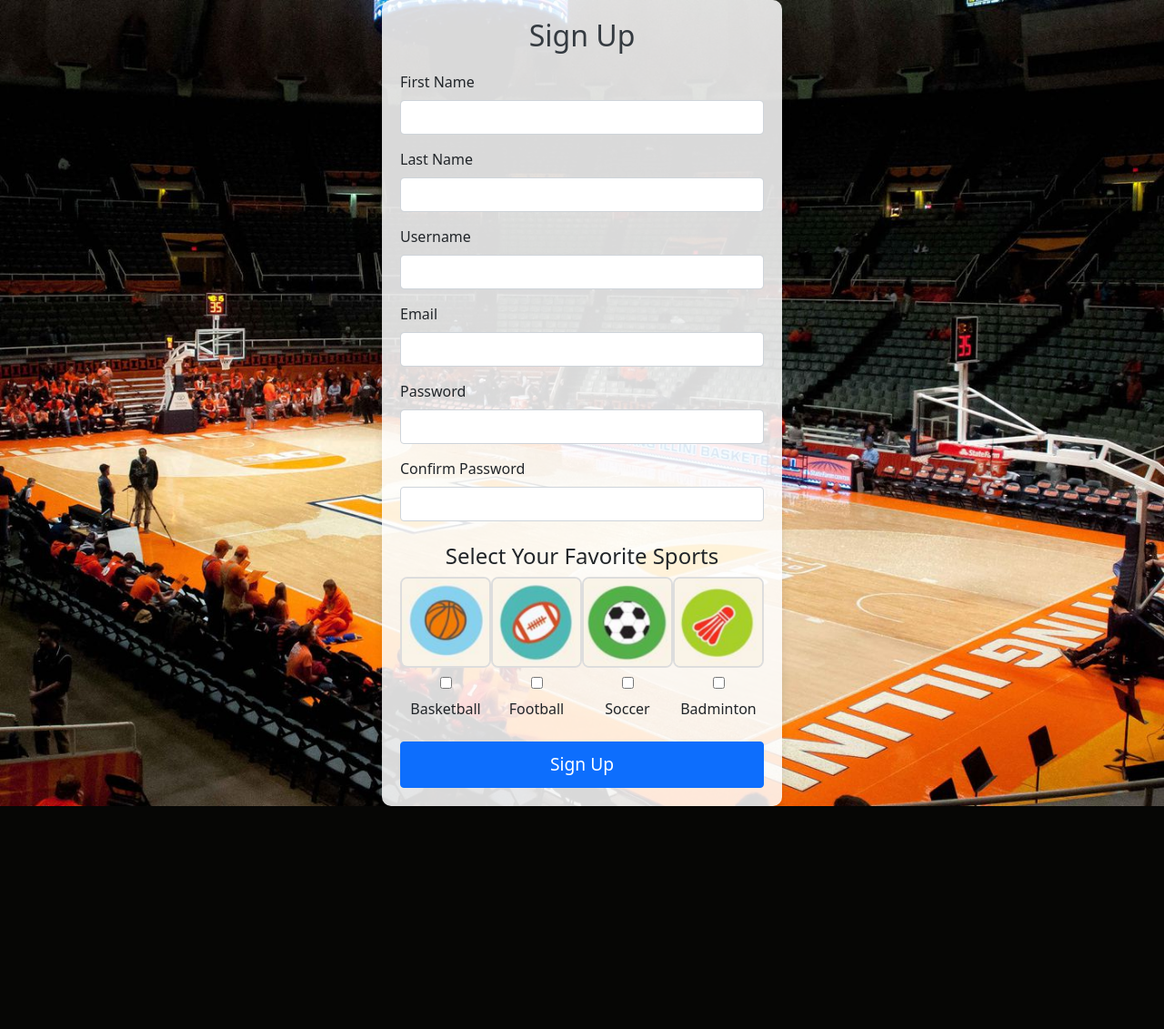
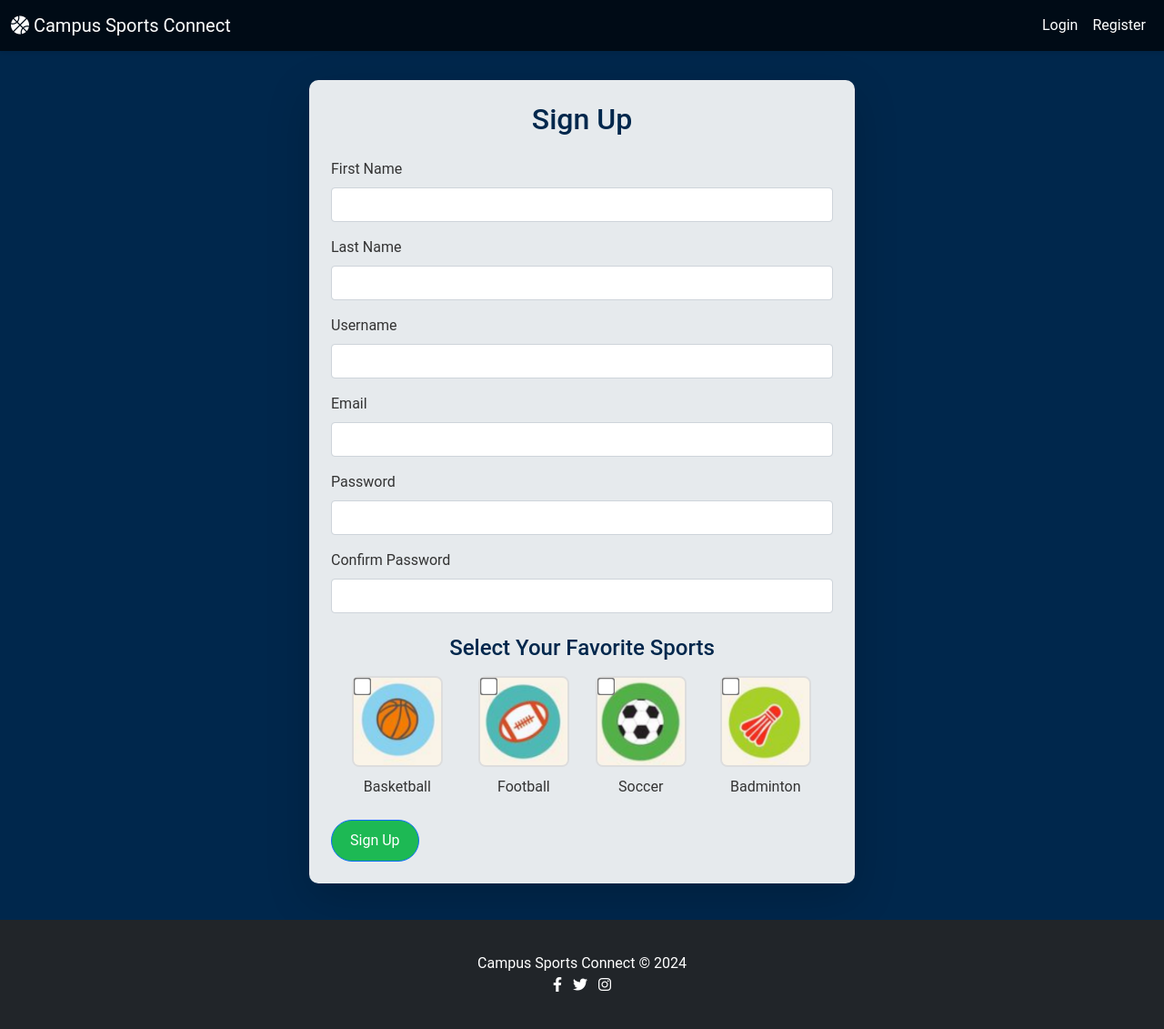
Before and after one commit to YueminYu/campus-sport-connect, a Flask app: page /register in a window 1280 px wide. Shown: the whole page at 91% size. Before the commit the page ends 886 px from the top, so only its background shows below. Run offline with Flask 3, Linux system fonts and the light colour scheme; some libraries are stand-ins or nearby versions.

Commit message:
finished the new design

```diff
--- a/app/static/css/style.css
+++ b/app/static/css/style.css
@@ -5,46 +5,94 @@ body {
     margin: 0;
     display: flex;
     flex-direction: column;
-    min-height: 100vh; /* Full viewport height */
+    min-height: 100vh;
+    color: white; /* Ensure other pages use white text */
 }
 
 /* Ensure the main container grows to push footer down */
 .container {
-    flex-grow: 1; /* Push footer to bottom */
+    flex-grow: 1;
     padding: 20px;
 }
 
-/* Hero Section */
+/* Hero Section with Gradient Background */
 .hero-section {
-    background-image: url("/static/images/UIUC_Court.png"); /* Ensure the path is correct */
-    background-size: cover;
-    background-position: center;
-    background-repeat: no-repeat;
-    min-height: 100vh; /* Ensure it covers the entire viewport */
+    background: linear-gradient(135deg, #1a1a1a 0%, #1e1e2f 40%, #2a2a3b 100%);
+    color: white;
+    min-height: 100vh;
     display: flex;
     align-items: center;
     justify-content: center;
-    position: relative;
+    text-align: center;
 }
 
-/* Hero Section Titles */
-.hero-section h1 {
-    font-size: 4.5rem;
-    font-weight: 700; /* Bold */
-    color:#FFFFFF;
-    text-shadow: 2px 2px 4px rgba(0, 0, 0, 0.7); /* Subtle shadow for contrast */
+/* Gradient Text for Title (specific to hero section) */
+.hero-section .title-gradient {
+    font-size: 3.5rem;
+    font-weight: bold;
+    background: linear-gradient(to right, #30CFD0, #FF69B4);
+    -webkit-background-clip: text; /* For WebKit browsers */
+    background-clip: text; /* Standard property for compatibility */
+    -webkit-text-fill-color: transparent; /* Makes the text color transparent */
+    color: transparent; /* Standard property for compatibility */
     margin-bottom: 10px;
 }
 
-.hero-section p {
-    font-size: 1.7rem;
-    font-weight: 400;
-    color: hsl(0, 0%, 96%);
-    text-shadow: 1px 1px 3px rgba(0, 0, 0, 0.5); /* Subtle shadow */
+
+/* Subtitle with Typing Cursor (specific to hero section) */
+.hero-section .subtitle {
+    font-size: 1.5rem;
+    color: #ccc;
+    position: relative;
+    display: inline-block;
+    text-shadow: 1px 1px 3px rgba(0, 0, 0, 0.5);
 }
 
+/* Typing Cursor Effect */
+.typing-cursor {
+    display: inline-block;
+    margin-left: 0.1em;
+    width: 2px; /* Slightly thicker for better visibility */
+    height: 1em; /* Adjusted height to match text */
+    background-color: #ccc;
+    animation: blink 0.8s step-end infinite;
+    vertical-align: middle; /* Align with text */
+}
 
-/* Footer always sticks to the bottom */
+@keyframes blink {
+    0%, 100% {
+        opacity: 1;
+    }
+    50% {
+        opacity: 0;
+    }
+}
+
+/* Button Styles */
+.btn-primary {
+    background-color: #1db954; /* Spotify green for main page */
+    border-radius: 50px;
+    padding: 10px 20px;
+    transition: background-color 0.3s ease;
+}
+
+.btn-primary:hover {
+    background-color: #1aa34a;
+}
+
+.btn-secondary {
+    background-color: #333;
+    color: white;
+    border-radius: 50px;
+    padding: 10px 20px;
+    transition: background-color 0.3s ease;
+}
+
+.btn-secondary:hover {
+    background-color: #555;
+}
+
+/* Footer Styling */
 .footer {
     background-color: rgba(0, 0, 0, 0.7); /* Slight transparency */
     color: #ffffff;
@@ -55,12 +103,39 @@ body {
     bottom: 0;
 }
 
-/* Style for events created by the current user */
+/* Card Styles for Events */
 .card.border-primary {
     border: 2px solid #007bff;
 }
 
-/* Style for events created by other users */
 .card.border-secondary {
     border: 1px solid #6c757d;
 }
+
+/* Fade-In Animation */
+@keyframes fadeIn {
+    0% { opacity: 0; transform: translateY(20px); }
+    100% { opacity: 1; transform: translateY(0); }
+}
+
+.fade-in {
+    animation: fadeIn 1s ease-in-out;
+}
+
+.fade-in-delayed {
+    animation: fadeIn 1s ease-in-out 0.5s;
+}
+
+.hero-section h1, .hero-section p, .hero-section a {
+    animation: fadeIn 1s ease-in-out;
+}
+
+/* Sports Selection Images */
+.sports-option img {
+    width: 100px; /* Fixed width */
+    height: 100px; /* Fixed height */
+    object-fit: cover; /* Ensures the image covers the container */
+    border: 2px solid #ddd;
+    border-radius: 8px;
+    margin-bottom: 10px;
+}
--- a/app/templates/base.html
+++ b/app/templates/base.html
@@ -10,35 +10,31 @@
     <link rel="stylesheet" href="{{ url_for('static', filename='css/style.css') }}">
     <link rel="stylesheet" href="https://cdnjs.cloudflare.com/ajax/libs/font-awesome/6.0.0-beta3/css/all.min.css">
 </head>
-<body style="background-image: url('{{ url_for('static', filename='images/background.png') }}'); background-size: cover; background-position: center; background-attachment: fixed;">
-    <!-- Background image styling added above -->
-
+<body>
     <!-- Navigation Bar -->
-    <nav class="navbar navbar-expand-lg navbar-light bg-light fixed-top shadow-sm">
+    <nav class="navbar navbar-expand-lg navbar-light fixed-top shadow-sm" style="background-color: rgba(0, 0, 0, 0.7);">
         <div class="container-fluid">
-            <a class="navbar-brand" href="{{ url_for('main_routes.home') }}">
+            <a class="navbar-brand text-white" href="{{ url_for('main_routes.home') }}">
                 <i class="fas fa-basketball-ball"></i> Campus Sports Connect
             </a>
-            <button class="navbar-toggler" type="button" data-bs-toggle="collapse"
-                    data-bs-target="#navbarNav" aria-controls="navbarNav" aria-expanded="false"
-                    aria-label="Toggle navigation">
+            <button class="navbar-toggler" type="button" data-bs-toggle="collapse" data-bs-target="#navbarNav">
                 <span class="navbar-toggler-icon"></span>
             </button>
             <div class="collapse navbar-collapse" id="navbarNav">
                 <ul class="navbar-nav ms-auto">
                     {% if current_user.is_authenticated %}
                         <li class="nav-item">
-                            <a class="nav-link" href="{{ url_for('main_routes.profile') }}">Profile</a>
+                            <a class="nav-link text-white" href="{{ url_for('main_routes.profile') }}">Profile</a>
                         </li>
                         <li class="nav-item">
-                            <a class="nav-link" href="{{ url_for('main_routes.logout') }}">Logout</a>
+                            <a class="nav-link text-white" href="{{ url_for('main_routes.logout') }}">Logout</a>
                         </li>
                     {% else %}
                         <li class="nav-item">
-                            <a class="nav-link" href="{{ url_for('main_routes.login') }}">Login</a>
+                            <a class="nav-link text-white" href="{{ url_for('main_routes.login') }}">Login</a>
                         </li>
                         <li class="nav-item">
-                            <a class="nav-link" href="{{ url_for('main_routes.register') }}">Register</a>
+                            <a class="nav-link text-white" href="{{ url_for('main_routes.register') }}">Register</a>
                         </li>
                     {% endif %}
                 </ul>
--- a/app/templates/edit_profile.html
+++ b/app/templates/edit_profile.html
@@ -3,7 +3,7 @@
 {% block title %}Edit Profile - Campus Sports Connect{% endblock %}
 
 {% block content %}
-<div class="container profile-container mt-5" style="max-width: 600px; background-color: rgba(255, 255, 255, 0.85); padding: 30px; border-radius: 10px;">
+<div class="container profile-container mt-5" style="max-width: 600px; background-color: rgba(255, 255, 255, 0.85); padding: 30px; border-radius: 10px; color: #000;">
     <h2 class="text-center" style="color: #00274C;">Edit Profile</h2>
 
     <form method="POST" enctype="multipart/form-data">  <!-- Add enctype attribute to support file upload -->
--- a/app/templates/register.html
+++ b/app/templates/register.html
@@ -1,166 +1,83 @@
-<!DOCTYPE html>
-<html lang="en">
-<head>
-    <meta charset="UTF-8">
-    <meta name="viewport" content="width=device-width, initial-scale=1.0">
-    <title>Register - Campus Sports Connect</title>
-    <link href="https://cdn.jsdelivr.net/npm/bootstrap@5.1.3/dist/css/bootstrap.min.css" rel="stylesheet">
-    <link rel="stylesheet" href="{{ url_for('static', filename='css/styles.css') }}">
-    <style>
-        body {
-            background: url('{{ url_for('static', filename='images/background.png') }}') no-repeat center center fixed;
-            background-size: cover;
-            height: 100vh;
-            margin: 0;
-            display: flex;
-            align-items: center;
-            justify-content: center;
-        }
+{% extends "base.html" %}
 
-        .register-container {
-            max-width: 600px;
-            padding: 20px;
-            background-color: rgba(255, 255, 255, 0.85);
-            border-radius: 10px;
-            box-shadow: 0px 4px 10px rgba(0, 0, 0, 0.1);
-            margin: auto;
-            display: flex;
-            flex-direction: column;
-            justify-content: center;
-            min-height: 100vh;
-        }
+{% block title %}Register - Campus Sports Connect{% endblock %}
 
-        h2 {
-            text-align: center;
-            margin-bottom: 20px;
-            color: #343a40;
-        }
-
-        .form-control {
-            margin-bottom: 15px;
-        }
-
-        .sports-selection {
-            display: flex;
-            justify-content: space-around;
-            align-items: center;
-        }
-
-        .sports-option {
-            display: flex;
-            flex-direction: column;
-            align-items: center;
-            justify-content: center;
-        }
-
-        .sports-option img {
-            width: 100px;
-            height: 100px;
-            border: 2px solid #ddd;
-            border-radius: 8px;
-        }
-
-        .sports-option input[type="checkbox"] {
-            margin-top: 10px;
-        }
-
-        .sports-label {
-            font-size: 1rem;
-            margin-top: 10px;
-        }
-
-        .btn-primary {
-            width: 100%;
-            padding: 10px;
-            font-size: 1.2rem;
-        }
-
-        .sports-label {
-            font-size: 1rem;
-            margin-top: 10px;
-        }
-    </style>
-</head>
-<body>
-
-    <div class="register-container">
-        <h2>Sign Up</h2>
+{% block content %}
+<div class="container d-flex align-items-center justify-content-center" style="min-height: 100vh;">
+    <div class="register-container shadow-lg p-4" style="background-color: rgba(255, 255, 255, 0.9); border-radius: 10px; max-width: 600px; color: #333;">
+        <h2 class="text-center mb-4" style="color: #00274C;">Sign Up</h2>
         <form method="POST" action="{{ url_for('main_routes.register') }}">
             {{ form.hidden_tag() }}
 
-            <div class="form-group">
-                {{ form.first_name.label(class="form-label") }}
-                {{ form.first_name(class="form-control") }}
+            <div class="form-group mb-3">
+                {{ form.first_name.label(class="form-label", style="color: #333;") }}
+                {{ form.first_name(class="form-control", style="color: #333;") }}
             </div>
 
-            <div class="form-group">
-                {{ form.last_name.label(class="form-label") }}
-                {{ form.last_name(class="form-control") }}
+            <div class="form-group mb-3">
+                {{ form.last_name.label(class="form-label", style="color: #333;") }}
+                {{ form.last_name(class="form-control", style="color: #333;") }}
             </div>
 
-            <div class="form-group">
-                {{ form.username.label(class="form-label") }}
-                {{ form.username(class="form-control") }}
+            <div class="form-group mb-3">
+                {{ form.username.label(class="form-label", style="color: #333;") }}
+                {{ form.username(class="form-control", style="color: #333;") }}
             </div>
 
-            <div class="form-group">
-                {{ form.email.label(class="form-label") }}
-                {{ form.email(class="form-control") }}
+            <div class="form-group mb-3">
+                {{ form.email.label(class="form-label", style="color: #333;") }}
+                {{ form.email(class="form-control", style="color: #333;") }}
             </div>
 
-            <div class="form-group">
-                {{ form.password.label(class="form-label") }}
-                {{ form.password(class="form-control") }}
+            <div class="form-group mb-3">
+                {{ form.password.label(class="form-label", style="color: #333;") }}
+                {{ form.password(class="form-control", style="color: #333;") }}
             </div>
 
-            <div class="form-group">
-                {{ form.confirm_password.label(class="form-label") }}
-                {{ form.confirm_password(class="form-control") }}
+            <div class="form-group mb-3">
+                {{ form.confirm_password.label(class="form-label", style="color: #333;") }}
+                {{ form.confirm_password(class="form-control", style="color: #333;") }}
             </div>
 
-            <!-- Title for Sports Selection -->
-            <h4 class="text-center mt-4">Select Your Favorite Sports</h4>
+            <h4 class="text-center mt-4" style="color: #00274C;">Select Your Favorite Sports</h4>
 
-            <!-- Sports Selection Section -->
-            <div class="sports-selection d-flex justify-content-around">
+            <div class="sports-selection d-flex justify-content-around mt-3">
                 <div class="sports-option text-center">
-                    <label for="basketball">
-                        <img src="{{ url_for('static', filename='images/basketball.jpg') }}" alt="Basketball" class="img-fluid">
+                    <label for="basketball" style="position: relative;">
+                        <img src="{{ url_for('static', filename='images/basketball.jpg') }}" alt="Basketball" class="img-fluid" style="width: 100px; height: 100px; object-fit: cover; border: 2px solid #ddd; border-radius: 8px;">
+                        {{ form.basketball(style="position: absolute; top: 5px; left: 5px; transform: scale(1.5);") }}
                     </label>
-                    {{ form.basketball() }}
-                    <span class="sports-label">Basketball</span>
+                    <span class="sports-label" style="color: #333;">Basketball</span>
                 </div>
 
                 <div class="sports-option text-center">
-                    <label for="football">
-                        <img src="{{ url_for('static', filename='images/football.jpg') }}" alt="Football" class="img-fluid">
+                    <label for="football" style="position: relative;">
+                        <img src="{{ url_for('static', filename='images/football.jpg') }}" alt="Football" class="img-fluid" style="width: 100px; height: 100px; object-fit: cover; border: 2px solid #ddd; border-radius: 8px;">
+                        {{ form.football(style="position: absolute; top: 5px; left: 5px; transform: scale(1.5);") }}
                     </label>
-                    {{ form.football() }}
-                    <span class="sports-label">Football</span>
+                    <span class="sports-label" style="color: #333;">Football</span>
                 </div>
 
                 <div class="sports-option text-center">
-                    <label for="soccer">
-                        <img src="{{ url_for('static', filename='images/soccer.jpg') }}" alt="Soccer" class="img-fluid">
+                    <label for="soccer" style="position: relative;">
+                        <img src="{{ url_for('static', filename='images/soccer.jpg') }}" alt="Soccer" class="img-fluid" style="width: 100px; height: 100px; object-fit: cover; border: 2px solid #ddd; border-radius: 8px;">
+                        {{ form.soccer(style="position: absolute; top: 5px; left: 5px; transform: scale(1.5);") }}
                     </label>
-                    {{ form.soccer() }}
-                    <span class="sports-label">Soccer</span>
+                    <span class="sports-label" style="color: #333;">Soccer</span>
                 </div>
 
                 <div class="sports-option text-center">
-                    <label for="badminton">
-                        <img src="{{ url_for('static', filename='images/badminton.jpg') }}" alt="Badminton" class="img-fluid">
+                    <label for="badminton" style="position: relative;">
+                        <img src="{{ url_for('static', filename='images/badminton.jpg') }}" alt="Badminton" class="img-fluid" style="width: 100px; height: 100px; object-fit: cover; border: 2px solid #ddd; border-radius: 8px;">
+                        {{ form.badminton(style="position: absolute; top: 5px; left: 5px; transform: scale(1.5);") }}
                     </label>
-                    {{ form.badminton() }}
-                    <span class="sports-label">Badminton</span>
+                    <span class="sports-label" style="color: #333;">Badminton</span>
                 </div>
             </div>
+
 
             <button type="submit" class="btn btn-primary btn-block mt-4">Sign Up</button>
         </form>
     </div>
-
-
-<script src="https://cdn.jsdelivr.net/npm/bootstrap@5.1.3/dist/js/bootstrap.bundle.min.js"></script>
-</body>
-</html>
+</div>
+{% endblock %}
```
Also changed, not shown: app/templates/home.html (+10 -6 lines), app/templates/login.html (+5 -5 lines), app/templates/profile.html (+4 -4 lines), app/templates/view_all_events.html (+4 -4 lines), instance/site.db.
